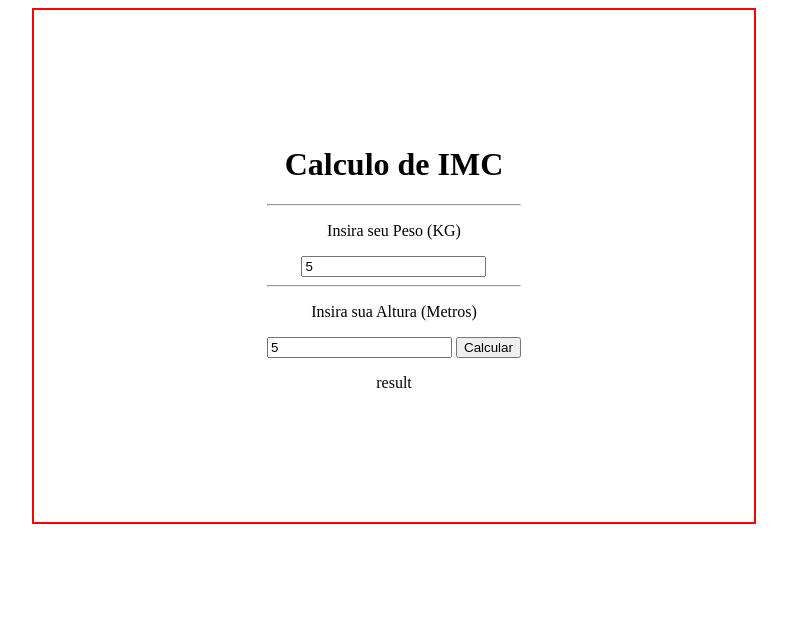
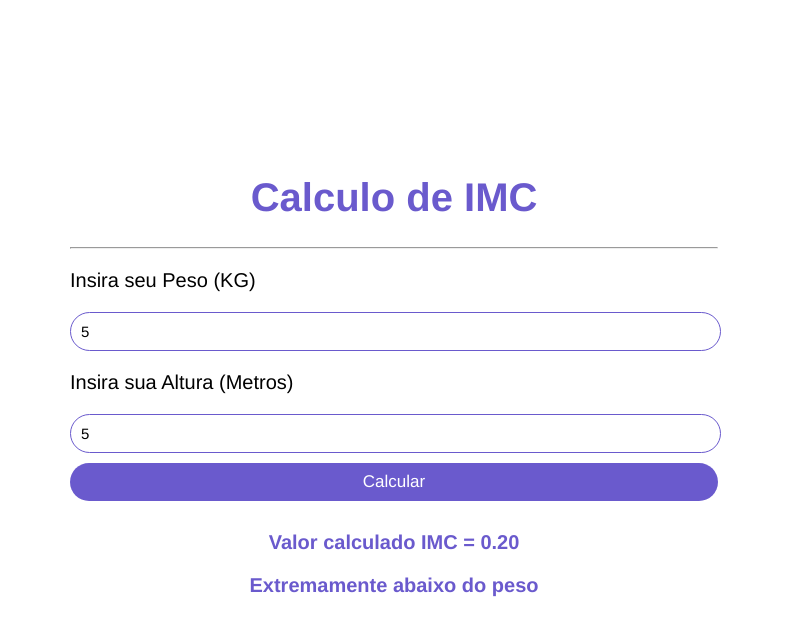
Before and after one commit to DanielpRibeiro/Calculo-de-IMC-App, a plain HTML site: page index.html in a window 1280 px wide. Both pictures are taken after typing "5", "5" into the empty fields and a click on the button "Calcular". Shown: the whole page, without its empty margins (254-1041 px from the left). Drawn offline with Linux system fonts and the light colour scheme.

Commit message:
first commit

```diff
--- a/estilo.css
+++ b/estilo.css
@@ -1,16 +1,65 @@
+*{
+    font-family:Helvetica, sans-serif;
+}
+
 body{
     width: 100%;
     height: 100vh;
     justify-content: center;
     display: flex;
+    align-items: center;
+}
+.it{
+    margin-top: 30px;
+    text-align: center;
+    color: slateblue;
+    font-weight: bold;
+
+}
+form{
+    margin: 0 auto;
+    /* border: 2px solid green; */
+    width: 90%;
 }
 main{
     width: 720px;
-    height: 512px;
+    height: 520px;
     margin: 0 auto;
-    text-align: center;
-    display: flex;
+    text-align: left;
     align-items: center;
     justify-content: center;
-    border: 2px solid red;
+    /* border: 2px solid red; */
 }
+input{
+    width: 97%;
+    padding: 10px;
+    font-size: 15px;
+    border-radius: 20px;
+    border: 1px solid slateblue;
+}
+.bt{
+    margin-top: 10px;
+    width: 100%;
+    padding: 9px;
+    font-size: 17px;
+    border-radius: 20px;
+    border: 0px;
+    background-color: slateblue;
+    color: white;
+    transition: 0.5s;
+}
+.bt:hover{
+    background-color: blueviolet;
+}
+h1{
+    text-align: center;
+    font-size: 40px;
+    color: slateblue;
+}
+p{
+    font-size: 20px;
+}
+.result{
+    margin-top: 20px;
+    text-align: center;
+}
--- a/index.html
+++ b/index.html
@@ -10,20 +10,22 @@
 <body>
 
     <main>
-        <form>
+        <form id="formulario">
             <h1>Calculo de IMC</h1>
             <hr>
             <p>Insira seu Peso (KG)</p>
-            <input type="number" placeholder="Exem: 55">
-            <hr>
+            <input id="pes" type="number" placeholder="Exem: 55">
+
             <p>Insira sua Altura (Metros)</p>
-            <input type="number" placeholder="Exem: 160.5">
+            <input id="alt" type="number" step="any" placeholder="Exem: 160.5 (use ponto para separar casas decimais)">
+            <br>
+            <button class="bt" type="submit">Calcular</button>
+            <br>
+            <section id="it" class="it"><p>Valor calculado IMC = <span class="result" id="valor"></span></form></p>
 
-            <button type="button">Calcular</button>
-            <br>
-            <p>result</p>
+            <p id="final" class="result"></p></section>
         </form>
     </main>
-
+    <script src="script.js"></script>
 </body>
 </html>
--- /dev/null
+++ b/script.js
@@ -0,0 +1,81 @@
+
+document.getElementById('it').style.display = "none"
+
+// Essa linha de código está adicionando um evento de escuta (listener)
+// ao elemento do HTML que tem o ID "formulario". Quando o evento "submit"
+// for acionado nesse formulário (por exemplo, quando o usuário clicar no
+// botão de envio), a função "calcular" será executada.
+
+document.getElementById('formulario').addEventListener('submit', calcular)
+
+// O parâmetro event representa o objeto do evento que está sendo acionado no
+// momento da execução da função calcular. Quando um evento é disparado (por exemplo,
+// um clique de mouse ou envio de formulário), um objeto Event é criado pelo navegador e passado como argumento para a função de tratamento de eventos.
+
+function calcular(event){
+
+    // A chamada event.preventDefault() é usada para evitar que a página seja recarregada. Isso permite que o código personalizado manipule os dados do
+    // formulário, faça os cálculos necessários e atualize a página dinamicamente sem recarregar a página inteira.
+
+    event.preventDefault()
+
+    var peso = document.querySelector("#pes").value
+    var altura = document.querySelector("#alt").value
+    console.log(peso, altura)
+
+     var resultado = peso/(altura*altura)
+     resultado = resultado.toFixed(2);
+     console.log(resultado)
+
+    if(resultado < 15){
+        var msg ='Extremamente abaixo do peso'
+        // console.log(msg)
+        document.getElementById('final').innerHTML = msg
+        document.getElementById('valor').innerHTML = resultado
+     }
+    else if((resultado >= 15) && (resultado < 16)){
+        var msg = 'Gravemente abaixo do peso'
+
+        document.getElementById('final').innerHTML = msg
+        document.getElementById('valor').innerHTML = resultado
+     }
+    else if((resultado >= 16) && (resultado < 18.5)){
+        var msg = 'Abaixo do peso ideal'
+
+        document.getElementById('final').innerHTML = msg
+        document.getElementById('valor').innerHTML = resultado
+     }
+    else if((resultado >= 18) && (resultado < 25)){
+        var msg = 'Faixa de peso ideal'
+
+        document.getElementById('final').innerHTML = msg
+        document.getElementById('valor').innerHTML = resultado
+     }
+    else if((resultado >= 25) && (resultado < 30)){
+        var msg = 'Sobrepeso'
+
+        document.getElementById('final').innerHTML = msg
+        document.getElementById('valor').innerHTML = resultado
+     }
+    else if((resultado >= 30) && (resultado < 35)){
+        var msg = 'Obesidade grau I'
+
+        document.getElementById('final').innerHTML = msg
+        document.getElementById('valor').innerHTML = resultado
+     }
+    else if((resultado >= 35) && (resultado < 40)){
+        var msg = 'Obesidade grau II (grave)'
+
+        document.getElementById('final').innerHTML = msg
+        document.getElementById('valor').innerHTML = resultado
+     }
+    else if(resultado >= 40){
+        var msg = 'Obesidade grau III (mórbida)'
+
+        document.getElementById('final').innerHTML = msg
+        document.getElementById('valor').innerHTML = resultado
+     }
+
+document.getElementById('it').style.display = "block"
+
+}
```
